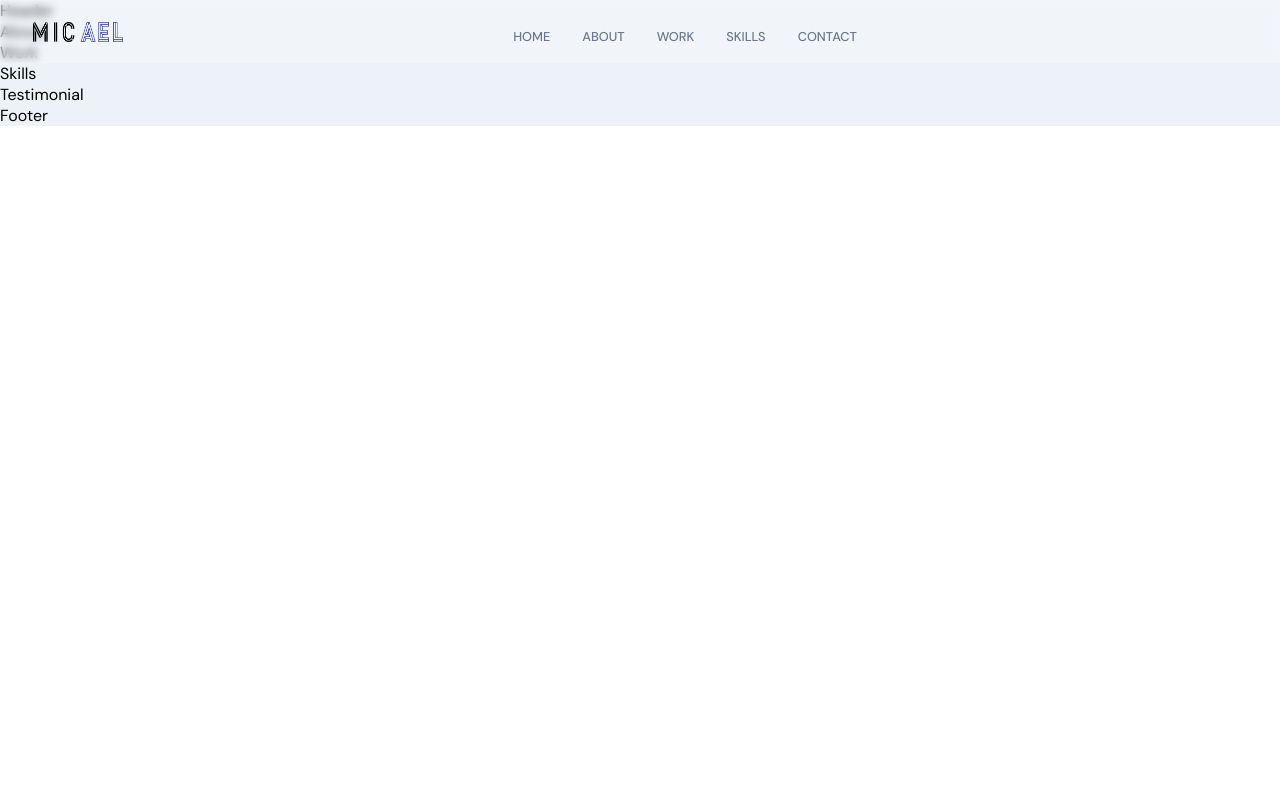
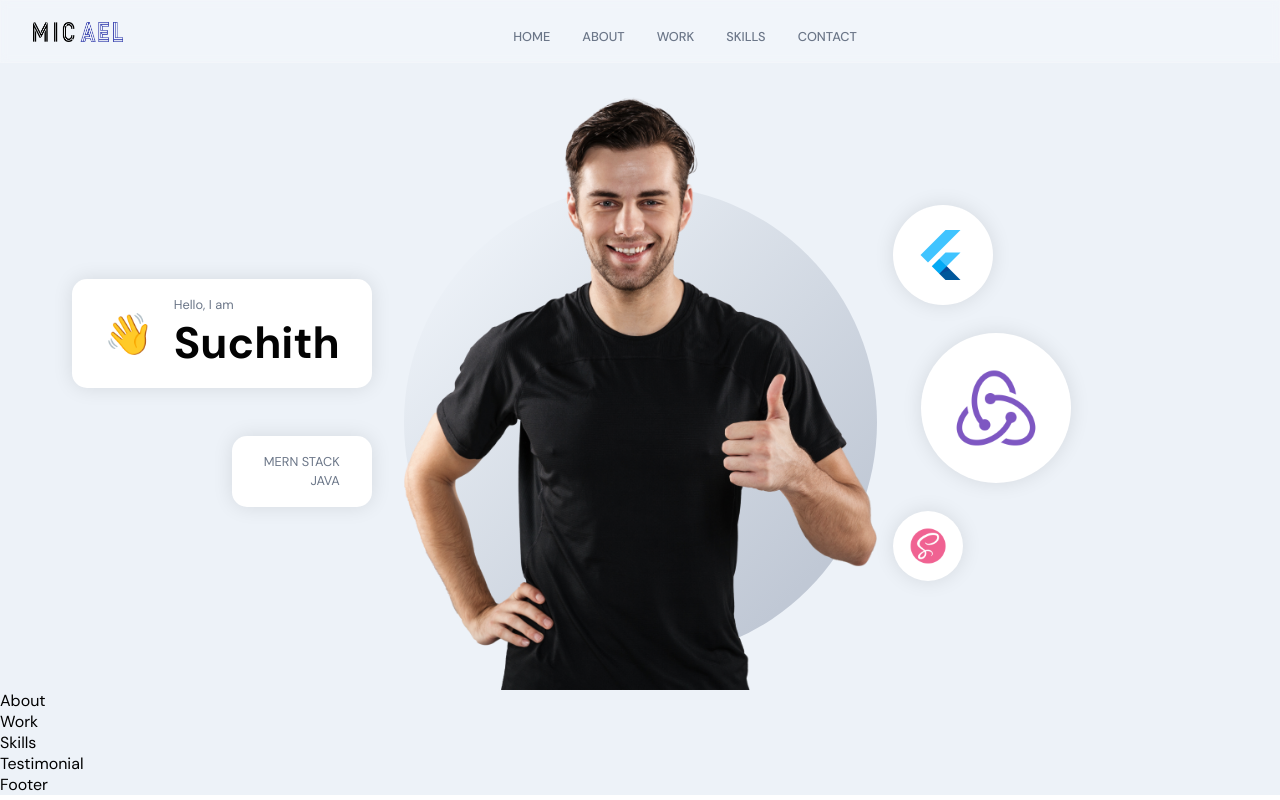
Before and after one commit to suchithkumargm/Portfolio, a React (Create React App) app in the folder frontend_react/: page / in a window 1280 px wide. Built offline with nearby package versions, Linux system fonts and the light colour scheme; the HTML template or start-up script is replaced by a standard one.

Commit message:
completed Header section

```diff
--- a/frontend_react/src/container/Header/Header.jsx
+++ b/frontend_react/src/container/Header/Header.jsx
@@ -1,13 +1,70 @@
 import React from 'react';
+import { motion } from 'framer-motion';
 
+import { images } from '../../constants';
 import './Header.scss';
 
-const Header = () => {
-  return (
-    <div>
-      Header
-    </div>
-  )
-}
+const scaleVariants = {
+  whileInView: {
+    scale: [0, 1],
+    opacity: [0, 1],
+    transition: {
+      duration: 1,
+      ease: 'easeInOut',
+    },
+  },
+};
 
-export default Header
+const Header = () => (
+  <div className="app__header app__flex">
+    <motion.div
+      whileInView={{ x: [-100, 0], opacity: [0, 1] }}
+      transition={{ duration: 0.5 }}
+      className="app__header-info"
+    >
+      <div className="app__header-badge">
+        <div className="badge-cmp app__flex">
+          <span>👋</span>
+          <div style={{ marginLeft: 20 }}>
+            <p className="p-text">Hello, I am</p>
+            <h1 className="head-text">Suchith</h1>
+          </div>
+        </div>
+
+        <div className="tag-cmp app__flex">
+          <p className="p-text">MERN Stack</p>
+          <p className="p-text">JAVA</p>
+        </div>
+      </div>
+    </motion.div>
+
+    <motion.div
+      whileInView={{ opacity: [0, 1] }}
+      transition={{ duration: 0.5, delayChildren: 0.5 }}
+      className="app__header-img"
+    >
+      <img src={images.profile} alt="profile_bg" />
+      <motion.img
+        whileInView={{ scale: [0, 1] }}
+        transition={{ duration: 1, ease: 'easeInOut' }}
+        src={images.circle}
+        alt="profile_circle"
+        className="overlay_circle"
+      />
+    </motion.div>
+
+    <motion.div
+      variants={scaleVariants}
+      whileInView={scaleVariants.whileInView}
+      className="app__header-circles"
+    >
+      {[images.flutter, images.redux, images.sass].map((circle, index) => (
+        <div className="circle-cmp app__flex" key={`circle-${index}`}>
+          <img src={circle} alt="profile_bg" />
+        </div>
+      ))}
+    </motion.div>
+  </div>
+);
+
+export default Header;
--- a/frontend_react/src/container/Header/Header.scss
+++ b/frontend_react/src/container/Header/Header.scss
@@ -0,0 +1,196 @@
+#home {
+  position: relative;
+  background: url("../../assets/bgIMG.png");
+  background-size: cover;
+  background-position: center;
+  background-repeat: repeat;
+
+  // disable the default padding styles
+  .app__wrapper {
+    padding: 0;
+
+    .copyright {
+      display: none;
+    }
+  }
+}
+
+.app__header {
+  flex: 1;
+  width: 100%;
+  height: 100%;
+  flex-direction: row;
+
+  padding: 6rem 2rem 0rem;
+
+  @media screen and (min-width: 2000px) {
+    padding-top: 8rem;
+  }
+
+  @media screen and (max-width: 1200px) {
+    flex-direction: column;
+  }
+
+  @media screen and (max-width: 450px) {
+    padding: 6rem 1rem 2rem;
+  }
+}
+
+.app__header-info {
+  flex: 0.65;
+  display: flex;
+  flex-direction: column;
+  justify-content: flex-start;
+  align-items: flex-start;
+  height: 100%;
+
+  margin: 0 2rem;
+
+  @media screen and (max-width: 1200px) {
+    width: 100%;
+    margin-right: 0rem;
+  }
+}
+
+.app__header-badge {
+  width: 100%;
+  display: flex;
+  justify-content: flex-end;
+  align-items: flex-end;
+  flex-direction: column;
+
+  .badge-cmp,
+  .tag-cmp {
+    padding: 1rem 2rem;
+    background: var(--white-color);
+    border-radius: 15px;
+    flex-direction: row;
+    width: auto;
+
+    box-shadow: 0px 0px 20px rgba(0, 0, 0, 0.1);
+  }
+
+  .tag-cmp {
+    flex-direction: column;
+    margin-top: 3rem;
+
+    p {
+      width: 100%;
+      text-transform: uppercase;
+      text-align: right;
+    }
+  }
+
+  span {
+    font-size: 2.5rem;
+
+    @media screen and (min-width: 2000px) {
+      font-size: 5rem;
+    }
+  }
+
+  @media screen and (max-width: 1200px) {
+    justify-content: flex-start;
+    align-items: flex-start;
+  }
+}
+
+.app__header-circles {
+  flex: 0.75;
+  display: flex;
+  flex-direction: column;
+  justify-content: space-evenly;
+  align-items: flex-start;
+  height: 100%;
+  margin-left: 1rem;
+
+  div {
+    width: 100px;
+    height: 100px;
+    border-radius: 50%;
+
+    background: var(--white-color);
+    box-shadow: 0px 0px 20px rgba(0, 0, 0, 0.1);
+
+    img {
+      width: 60%;
+      height: 60%;
+    }
+  }
+
+  // circles with different height & width
+
+  div:nth-child(1) {
+    width: 100px;
+    height: 100px;
+  }
+
+  div:nth-child(2) {
+    margin: 1.75rem;
+    width: 150px;
+    height: 150px;
+  }
+
+  div:nth-child(3) {
+    width: 70px;
+    height: 70px;
+  }
+
+  @media screen and (min-width: 2000px) {
+    div:nth-child(2) {
+      width: 400px;
+      height: 400px;
+    }
+
+    div:nth-child(3) {
+      width: 170px;
+      height: 170px;
+    }
+
+    div:nth-child(1) {
+      width: 200px;
+      height: 200px;
+    }
+  }
+
+  @media screen and (max-width: 1200px) {
+    width: 100%;
+    flex-direction: row;
+    flex-wrap: wrap;
+    margin-left: 0;
+
+    div {
+      margin: 1rem;
+    }
+  }
+}
+
+.app__header-img {
+  flex: 1;
+  height: 100%;
+
+  display: flex;
+  justify-content: flex-end;
+  align-items: flex-end;
+  position: relative;
+
+  img {
+    width: 100%;
+    object-fit: contain;
+    z-index: 1;
+  }
+
+  .overlay_circle {
+    position: absolute;
+    left: 0;
+    right: 0;
+    bottom: 0;
+    z-index: 0;
+    width: 100%;
+    height: 90%;
+  }
+
+  @media screen and (max-width: 1200px) {
+    margin: 2rem 0;
+  }
+}
```
